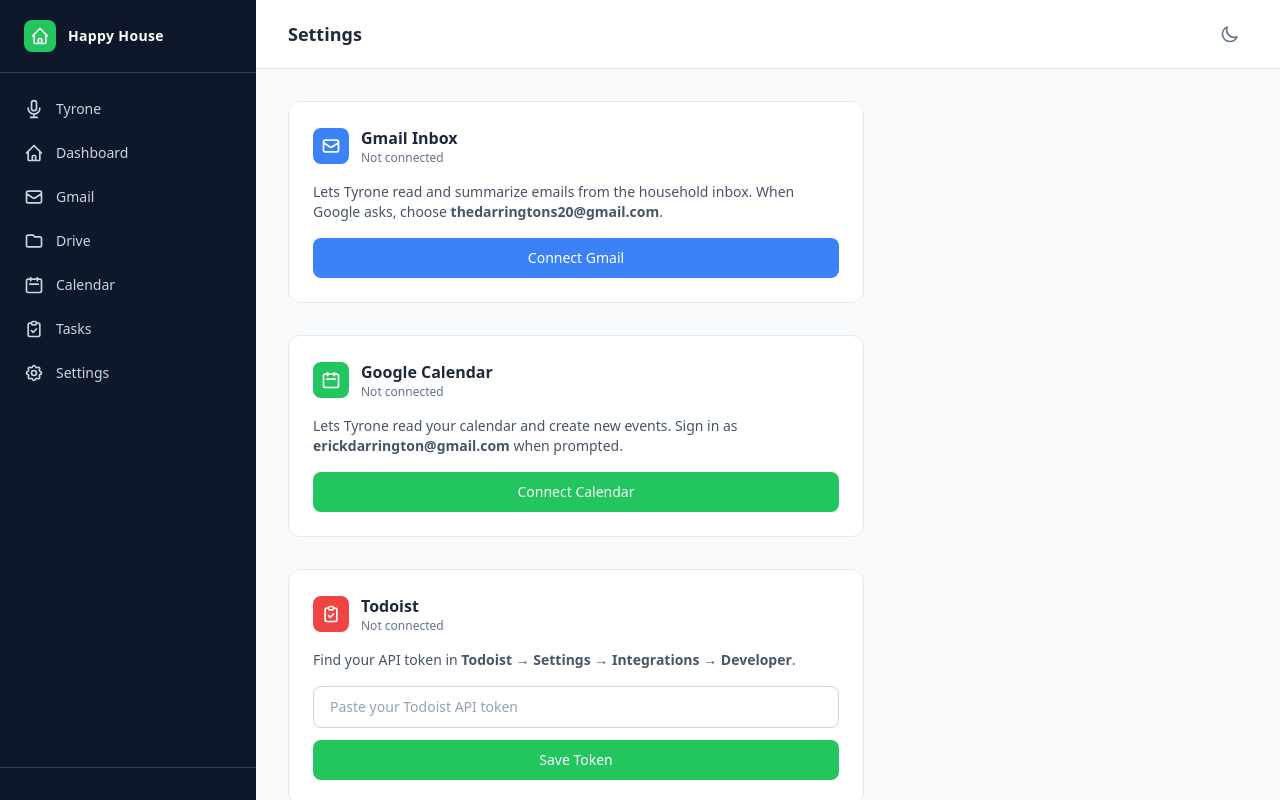
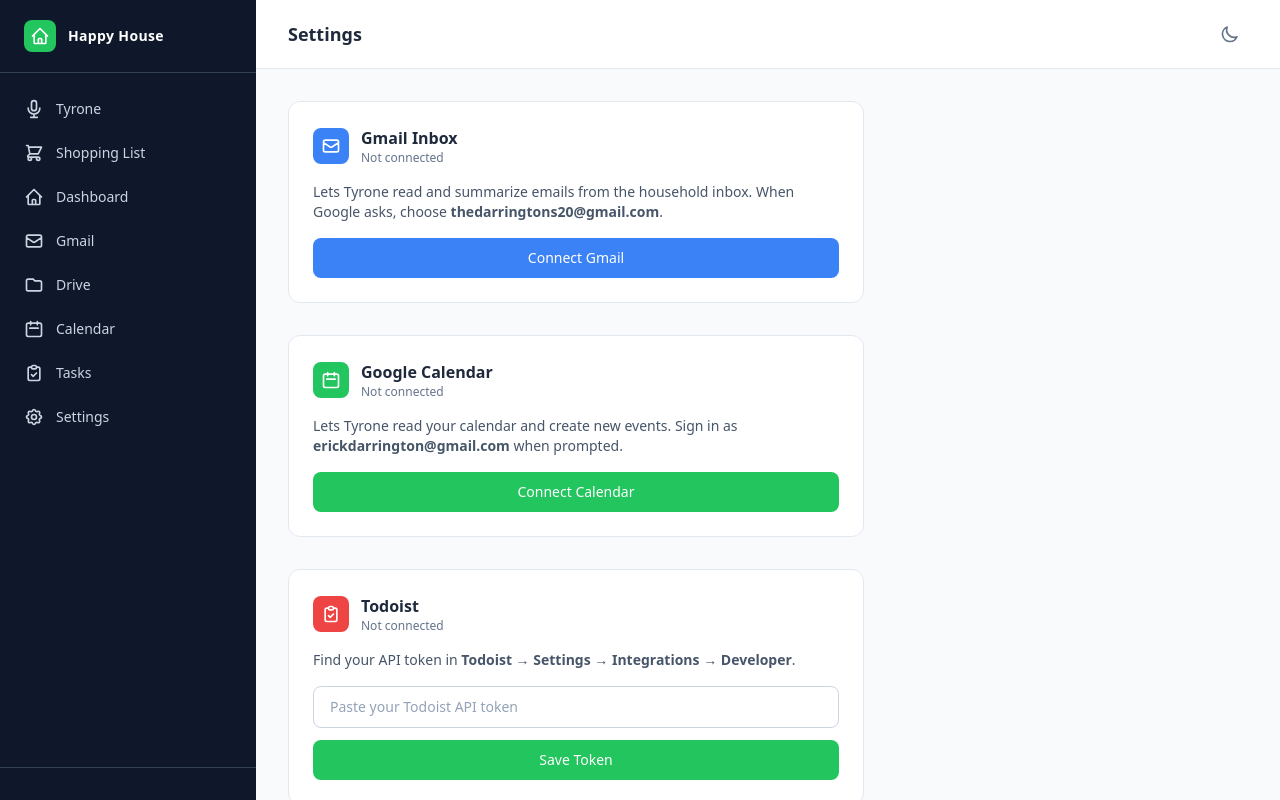
Before and after one commit to edarrington/happy-house-manager, a Python web app: template templates/settings.html in a window 1280 px wide. Run offline with Jinja, Linux system fonts and the light colour scheme; the template is opened without the code that fills it, so the values that code supplies are empty; some libraries are stand-ins or nearby versions.

Commit message:
feat: add Shopping List to nav under Tyrone

```diff
--- a/templates/base.html
+++ b/templates/base.html
@@ -64,6 +64,7 @@
     <nav class="flex-1 px-3 py-4 space-y-1 overflow-y-auto">
       {% set nav_items = [
         ('voice', '/voice', 'M19 11a7 7 0 01-7 7m0 0a7 7 0 01-7-7m7 7v4m0 0H8m4 0h4m-4-8a3 3 0 01-3-3V5a3 3 0 116 0v6a3 3 0 01-3 3z', 'Tyrone'),
+        ('shopping', '/voice/shopping-list', 'M3 3h2l.4 2M7 13h10l4-8H5.4M7 13L5.4 5M7 13l-2.293 2.293c-.63.63-.184 1.707.707 1.707H17m0 0a2 2 0 100 4 2 2 0 000-4zm-8 2a2 2 0 11-4 0 2 2 0 014 0z', 'Shopping List'),
         ('dashboard', '/dashboard', 'M3 12l2-2m0 0l7-7 7 7M5 10v10a1 1 0 001 1h3m10-11l2 2m-2-2v10a1 1 0 01-1 1h-3m-6 0a1 1 0 001-1v-4a1 1 0 011-1h2a1 1 0 011 1v4a1 1 0 001 1m-6 0h6', 'Dashboard'),
         ('gmail', '/gmail', 'M3 8l7.89 5.26a2 2 0 002.22 0L21 8M5 19h14a2 2 0 002-2V7a2 2 0 00-2-2H5a2 2 0 00-2 2v10a2 2 0 002 2z', 'Gmail'),
         ('drive', '/drive', 'M3 7v10a2 2 0 002 2h14a2 2 0 002-2V9a2 2 0 00-2-2h-6l-2-2H5a2 2 0 00-2 2z', 'Drive'),
```
